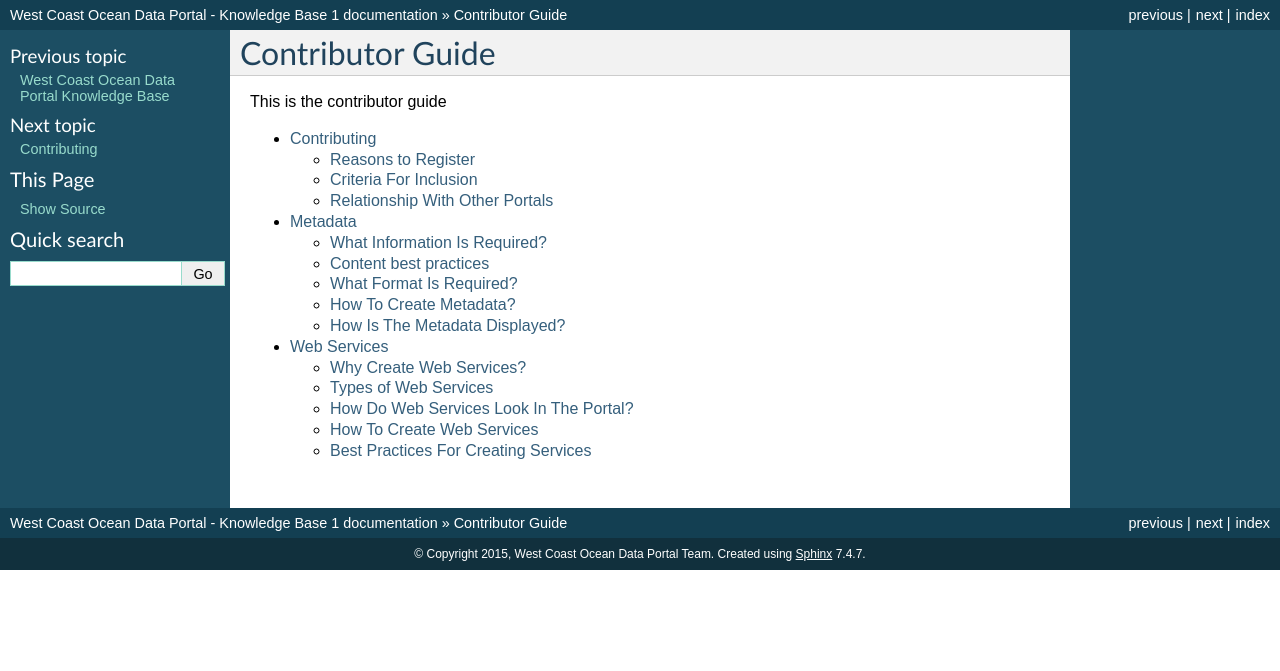
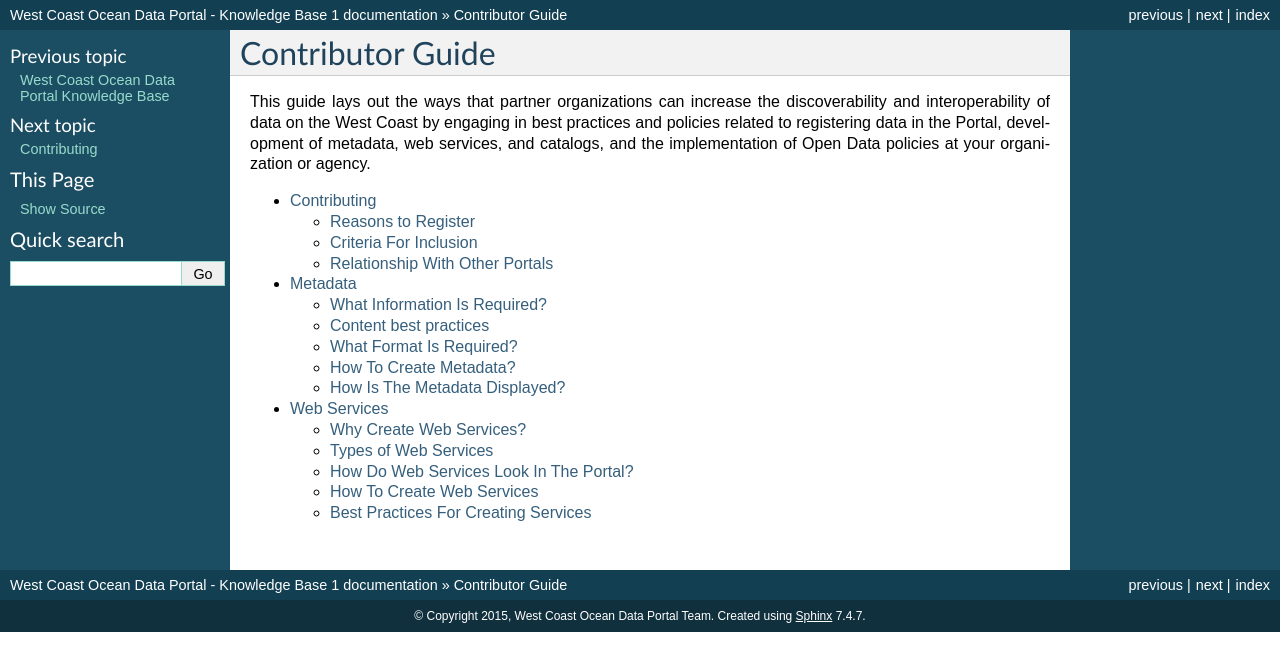
Before and after one commit to WCGA/knowledge-base, a Sphinx documentation site: the page built from docs/contributor-guide.rst, in a window 1280 px wide. Shown: the top 671 px of the page. Built offline with Sphinx 7.4.7, drawn with Linux system fonts in a browser that asks for light colours.

Commit message:
add para

```diff
--- a/docs/contributor-guide.rst
+++ b/docs/contributor-guide.rst
@@ -1,7 +1,11 @@
 Contributor Guide
 =================
 
-This is the contributor guide
+This guide lays out the ways that partner organizations can increase the
+discoverability and interoperability of data on the West Coast by engaging in
+best practices and policies related to registering data in the Portal,
+development of metadata, web services, and catalogs, and the
+implementation of Open Data policies at your organization or agency.
 
 .. toctree::
   :maxdepth: 2
--- a/docs/index.rst
+++ b/docs/index.rst
@@ -5,12 +5,6 @@ The West Coast Ocean Data Portal is a tool that the WCGA hopes will increase
 discoverability and connectivity of people and systems on the West Coast to
 help better inform resource management, policy development, and ocean
 planning on the West Coast.
-
-This guide lays out the ways that partner organizations can increase the
-discoverability and interoperability of data on the West Coast by engaging in
-best practices and policies related to registering data in the Portal,
-development of metadata, web services, and catalogs, and the
-implementation of Open Data policies at your organization or agency.
 
 Table of Contents
 -----------------
```
